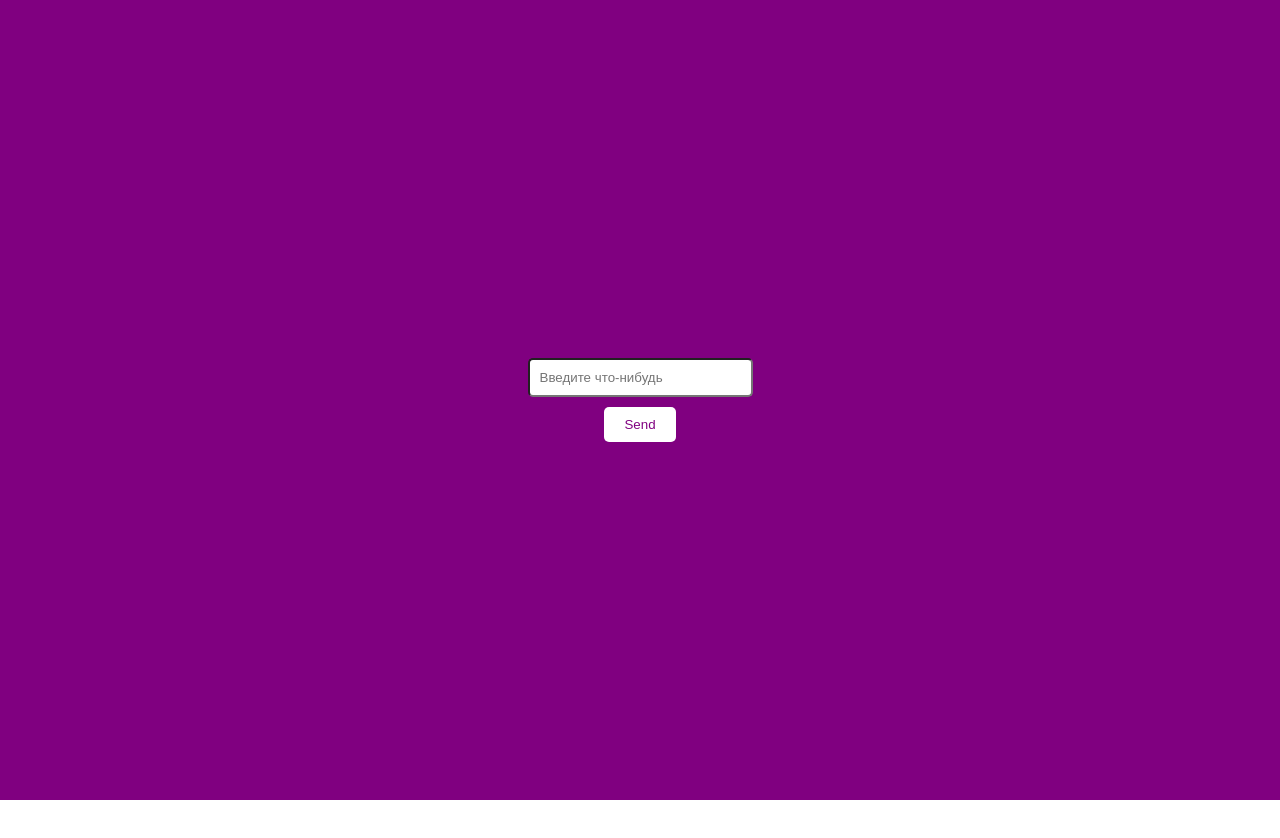
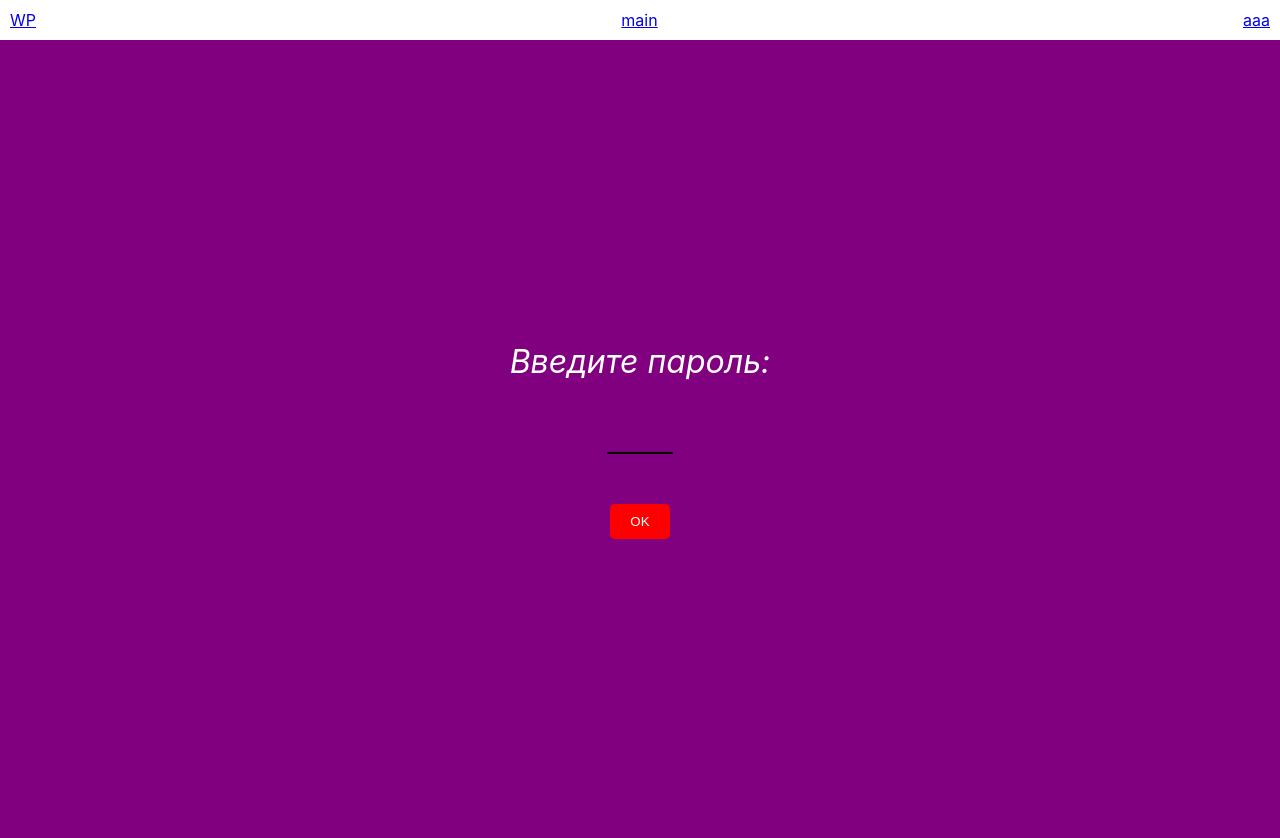
Before and after one commit to wladekwaldek/passmanager-pwa, a React (Create React App) app: page / in a window 1280 px wide. Before the commit the page ends 800 px from the top, so only its background shows below. Built offline with nearby package versions, Linux system fonts and the light colour scheme.

Commit message:
improve dising

```diff
--- a/package.json
+++ b/package.json
@@ -9,6 +9,7 @@
     "formik": "^2.4.5",
     "react": "^18.2.0",
     "react-dom": "^18.2.0",
+    "react-router-dom": "^6.18.0",
     "react-scripts": "5.0.1",
     "web-vitals": "^2.1.4",
     "yup": "^1.3.2"
--- a/src/App.css
+++ /dev/null
@@ -1,38 +0,0 @@
-.App {
-  text-align: center;
-}
-
-.App-logo {
-  height: 40vmin;
-  pointer-events: none;
-}
-
-@media (prefers-reduced-motion: no-preference) {
-  .App-logo {
-    animation: App-logo-spin infinite 20s linear;
-  }
-}
-
-.App-header {
-  background-color: #282c34;
-  min-height: 100vh;
-  display: flex;
-  flex-direction: column;
-  align-items: center;
-  justify-content: center;
-  font-size: calc(10px + 2vmin);
-  color: white;
-}
-
-.App-link {
-  color: #61dafb;
-}
-
-@keyframes App-logo-spin {
-  from {
-    transform: rotate(0deg);
-  }
-  to {
-    transform: rotate(360deg);
-  }
-}
--- a/src/App.js
+++ b/src/App.js
@@ -1,11 +1,17 @@
-import logo from "./logo.svg";
-import "./App.css";
-import WelcomePage from "./components/WelcomePage";
+import { NavLink } from "react-router-dom";
+import Navigation from "./components/Navigation";
 
 function App() {
   return (
     <>
-      <WelcomePage />
+      <nav
+        style={{ margin: 10, display: "flex", justifyContent: "space-between" }}
+      >
+        <NavLink to="/">WP</NavLink>
+        <NavLink to="/list">main</NavLink>
+        <NavLink to="/list/aaa">aaa</NavLink>
+      </nav>
+      <Navigation />
     </>
   );
 }
--- /dev/null
+++ b/src/components/Main.jsx
@@ -0,0 +1,14 @@
+import classes from "./WelcomePage.module.css";
+
+const Main = () => {
+  return (
+    <div className={classes.wraper}>
+      <button className={classes.element}>Электронные почты</button>
+      <button className={classes.element}>Сайты</button>
+      <button className={classes.element}>Социальные сети</button>
+      <button className={classes.element}>Другое</button>
+    </div>
+  );
+};
+
+export default Main;
--- /dev/null
+++ b/src/components/Navigation.jsx
@@ -0,0 +1,13 @@
+import { Routes, Route } from "react-router-dom";
+
+import WelcomePage from "./WelcomePage";
+import Main from "./Main";
+
+export default function Navigation() {
+  return (
+    <Routes>
+      <Route path="/" element={<WelcomePage />} />
+      <Route path="/list" element={<Main />} />
+    </Routes>
+  );
+}
--- a/src/components/WelcomePage.jsx
+++ b/src/components/WelcomePage.jsx
@@ -1,6 +1,7 @@
 import React from "react";
 import { Formik, Field, Form, ErrorMessage } from "formik";
 import * as Yup from "yup";
+import classes from "./WelcomePage.module.css";
 
 const validationSchema = Yup.object().shape({
   inputValue: Yup.string().required("Поле обязательно для заполнения"),
@@ -17,54 +18,24 @@ const WelcomePage = () => {
   };
 
   return (
-    <div
-      style={{
-        background: "purple",
-        height: "100vh",
-        display: "flex",
-        justifyContent: "center",
-        alignItems: "center",
-      }}
-    >
+    <div className={classes.wraper}>
+      <span style={{ color: "white", fontStyle: "italic", fontSize: "2em" }}>
+        Введите пароль:
+      </span>
       <Formik
         initialValues={initialValues}
         validationSchema={validationSchema}
         onSubmit={handleSubmit}
       >
-        <Form
-          style={{
-            display: "flex",
-            flexDirection: "column",
-            alignItems: "center",
-          }}
-        >
-          <Field
-            type="text"
-            name="inputValue"
-            placeholder="Введите что-нибудь"
-            style={{
-              padding: "10px",
-              borderRadius: "5px",
-              width: "100%",
-            }}
-          />
+        <Form className={classes.form}>
+          <Field type="text" name="inputValue" className={classes.field} />
           <ErrorMessage
             name="inputValue"
             component="div"
             style={{ color: "white" }}
           />
-          <button
-            type="submit"
-            style={{
-              marginTop: "10px",
-              padding: "10px 20px",
-              background: "white",
-              color: "purple",
-              border: "none",
-              borderRadius: "5px",
-            }}
-          >
-            Send
+          <button type="submit" className={classes.button}>
+            OK
           </button>
         </Form>
       </Formik>
--- /dev/null
+++ b/src/components/WelcomePage.module.css
@@ -0,0 +1,41 @@
+.wraper {
+  background-color: purple;
+  height: 100vh;
+  display: flex;
+  flex-direction: column;
+  justify-content: center;
+  align-items: center;
+}
+
+.form {
+  display: flex;
+  flex-direction: column;
+  align-items: center;
+}
+
+.button {
+  padding: 10px 20px;
+  background-color: red;
+  color: white;
+  border: none;
+  border-radius: 5px;
+}
+.field {
+  border: none; /* Убираем стандартную границу */
+  border-bottom: 2px solid black; /* Создаем черную полоску снизу */
+  width: 60px;
+  padding: 3px;
+  outline: none;
+  background-color: inherit;
+  margin: 50px 0;
+}
+
+.element {
+  height: 10%;
+  width: 80%;
+  background-color: aliceblue;
+  color: grey;
+  margin: 20px 0;
+  border-radius: 10px;
+  font-size: 2em;
+}
--- a/src/index.js
+++ b/src/index.js
@@ -1,17 +1,12 @@
-import React from 'react';
-import ReactDOM from 'react-dom/client';
-import './index.css';
-import App from './App';
-import reportWebVitals from './reportWebVitals';
+import React from "react";
+import ReactDOM from "react-dom/client";
+import { BrowserRouter } from "react-router-dom";
+import "./index.css";
+import App from "./App";
 
-const root = ReactDOM.createRoot(document.getElementById('root'));
+const root = ReactDOM.createRoot(document.getElementById("root"));
 root.render(
-  <React.StrictMode>
+  <BrowserRouter>
     <App />
-  </React.StrictMode>
+  </BrowserRouter>
 );
-
-// If you want to start measuring performance in your app, pass a function
-// to log results (for example: reportWebVitals(console.log))
-// or send to an analytics endpoint. Learn more: https://bit.ly/CRA-vitals
-reportWebVitals();
```
Also changed, not shown: 1 other file (tests, documents, lock files or other folders).
